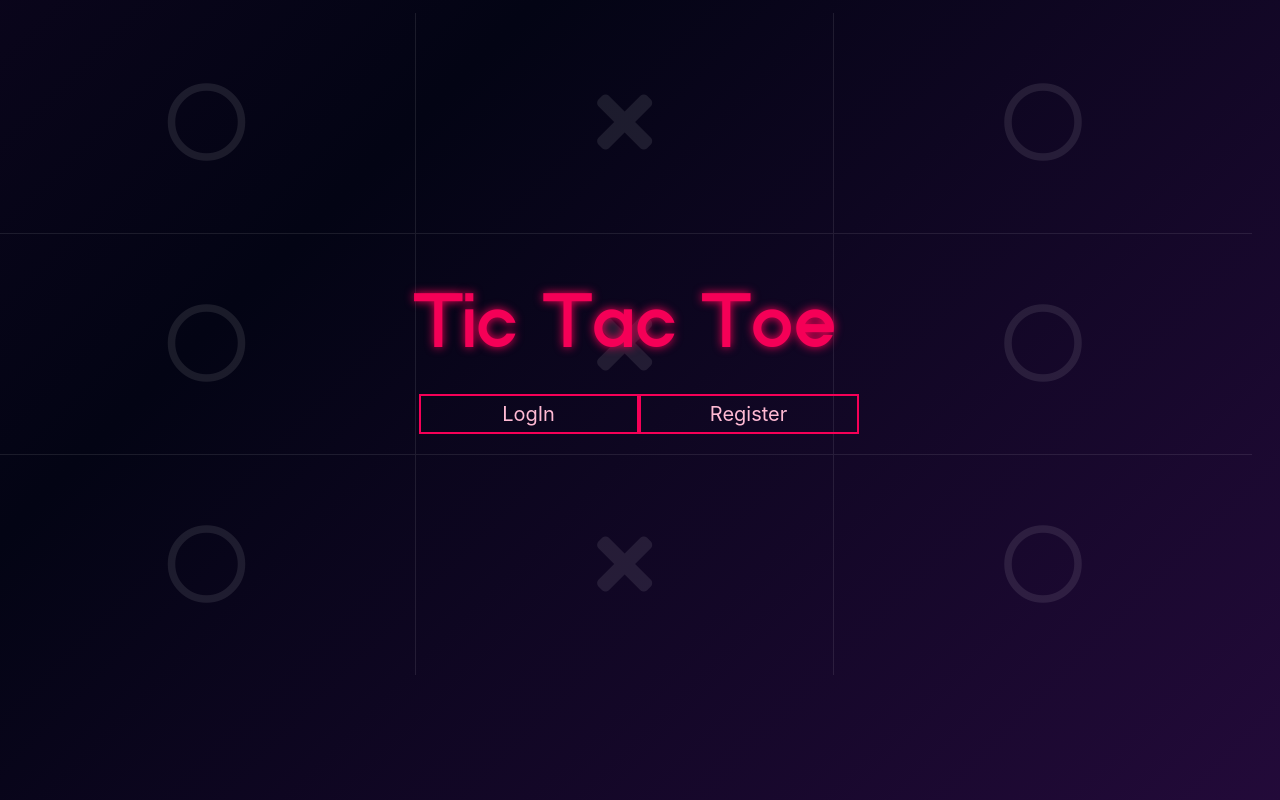
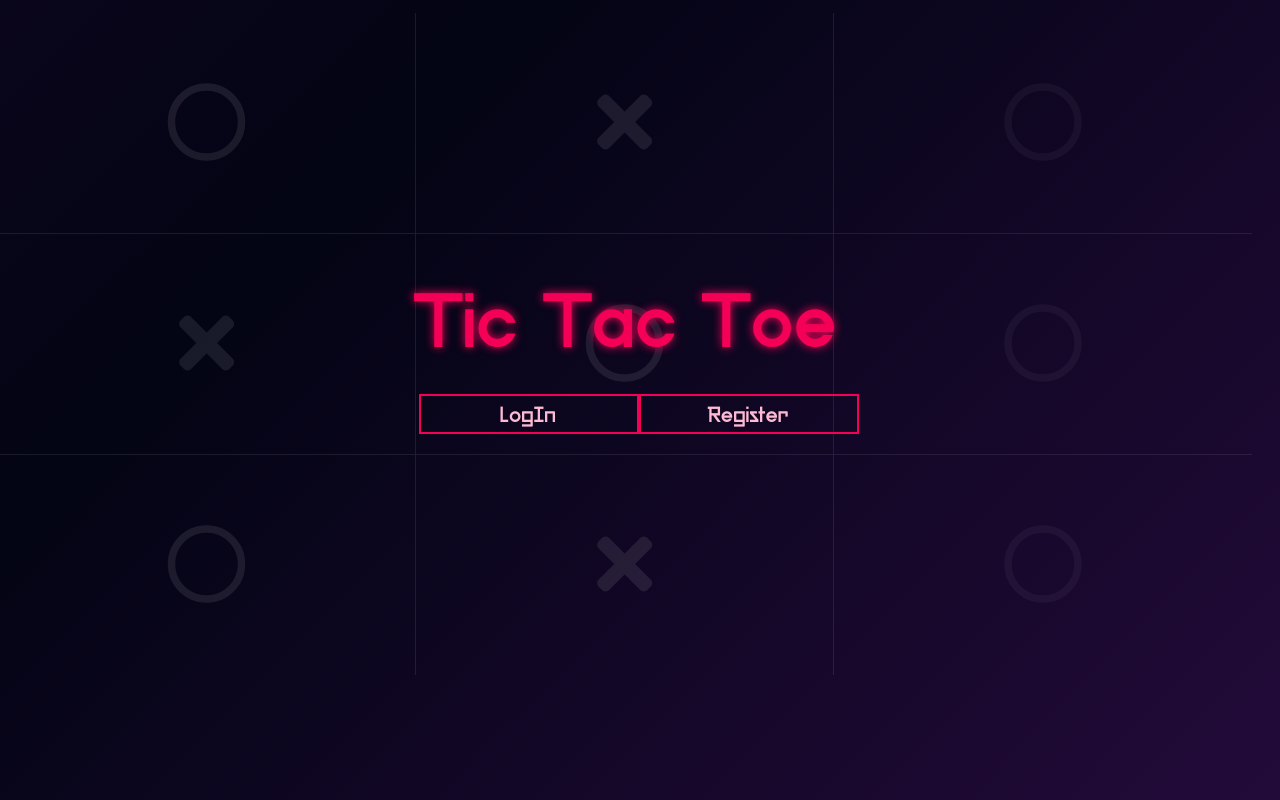
Before and after one commit to aabbhishek/Tic-Tac-Toe, a PHP site: page / in a window 1280 px wide. Run offline with PHP 8.4, Linux system fonts and the light colour scheme; some libraries are stand-ins or nearby versions.

Commit message:
update 0.5

```diff
--- a/css/style.css
+++ b/css/style.css
@@ -4,6 +4,8 @@
 	margin: 0;
 	overflow-x: hidden;
 }
+
+/* background animaton */
 
 @-webkit-keyframes Gradient {
 	0% {
@@ -63,6 +65,8 @@
 	animation: Gradient 15s ease infinite;
 }
 
+/* neon glow effect  */
+
 @-webkit-keyframes on-off {
 	0% {
 		text-shadow: 0px 0px 15px #F50057;
@@ -111,8 +115,7 @@
 	-webkit-animation: on-off 3s ease-out infinite;
 	-moz-animation: on-off 3s ease-out infinite;
 	animation: on-off 3s ease-out infinite;
-}
-.font-back-anim{
+}.font-back-anim{
 	font-size: 80px;
 	color: #fff;
 	opacity: 0.3;
@@ -128,7 +131,114 @@
 	background-color: transparent;
 	border:2px solid #F50057;
 	font-size: 20px;
+	cursor: pointer;
+	transition: 0.5s ;
+	font-family: Pdark;
+}.but-model-user:hover{
+	background-color: #F50057;
+}
 
-	cursor: pointer;
+
+/*  text shadow animaton for win  */
+
+@keyframes win {
+	0% {
+		text-shadow: 0px 0px 15px #00C853;
+	}
+	50% {
+		text-shadow: 0px 0px 5px #00C853;
+	}
+	100% {
+		text-shadow: 0px 0px 15px #00C853;
+	}
+}
+
+@-webkit-keyframes win {
+	0% {
+		text-shadow: 0px 0px 15px #00C853;
+	}
+	50% {
+		text-shadow: 0px 0px 5px #00C853;
+	}
+	100% {
+		text-shadow: 0px 0px 15px #00C853;
+	}
+}
+
+@-moz-keyframes win {
+	0% {
+		text-shadow: 0px 0px 15px #00C853;
+	}
+	50% {
+		text-shadow: 0px 0px 5px #00C853;
+	}
+	100% {
+		text-shadow: 0px 0px 15px #00C853;
+	}
+}
+.win-anim{
+	-webkit-animation: win 3s ease-out infinite;
+	-moz-animation: win 3s ease-out infinite;
+	animation: win 3s ease-out infinite;
 
 }
+
+
+/* Visible hidden animaton  */
+
+@keyframes vh {
+	0% {
+		opacity: 1;
+	}
+	25% {
+		opacity: 0;
+	}
+	45% {
+		opacity: 1;
+	}
+	60% {
+		opacity: 0;
+	}
+	100% {
+		opacity: 1;
+	}
+}
+@-webkit-keyframes vh {
+	0% {
+		opacity: 1;
+	}
+	25% {
+		opacity: 0;
+	}
+	45% {
+		opacity: 1;
+	}
+	60% {
+		opacity: 0;
+	}
+	100% {
+		opacity: 1;
+	}
+}
+@-moz-keyframes vh {
+	0% {
+		opacity: 1;
+	}
+	25% {
+		opacity: 0;
+	}
+	45% {
+		opacity: 1;
+	}
+	60% {
+		opacity: 0;
+	}
+	100% {
+		opacity: 1;
+	}
+}
+.flick{
+	-webkit-animation: vh 5s ease-out infinite;
+	-moz-animation: vh 5s ease-out infinite;
+	animation: vh 5s ease-out infinite;
+}
--- a/index.html
+++ b/index.html
@@ -17,17 +17,17 @@
       <div class="backgroud-anim">
         <div class="row" style="width: 100%!important;opacity:0.3;">
             <!-- row 1  -->
-          <div class="col-md-4 font-back-anim" style="border-right:1px solid #fff;padding:50px 50px 50px 50px;"><center><i class="far fa-circle"></i></center></div>
+          <div class="col-md-4 font-back-anim" style="border-right:1px solid #fff;padding:50px 50px 50px 50px;"><center><i class="far fa-circle "></i></center></div>
           <div class="col-md-4 font-back-anim" style="border-right:1px solid #fff;padding:50px 50px 50px 50px;"><center><i class="fas fa-times"></i></center></div>
-          <div class="col-md-4 font-back-anim" style="padding:50px 50px 50px 50px;"><center><i class="far fa-circle"></i></center></div>
+          <div class="col-md-4 font-back-anim" style="padding:50px 50px 50px 50px;"><center><i class="far fa-circle win-anim flick"></i></center></div>
           <!-- row 2  -->
-          <div class="col-md-4 font-back-anim" style="border-right:1px solid #fff;border-top:1px solid #fff;padding:50px 50px 50px 50px;"><center><i class="far fa-circle"></i></center></div>
           <div class="col-md-4 font-back-anim" style="border-right:1px solid #fff;border-top:1px solid #fff;padding:50px 50px 50px 50px;"><center><i class="fas fa-times"></i></center></div>
-          <div class="col-md-4 font-back-anim" style="border-top:1px solid #fff;padding:50px 50px 50px 50px;"><center><i class="far fa-circle"></i></center></div>
+          <div class="col-md-4 font-back-anim" style="border-right:1px solid #fff;border-top:1px solid #fff;padding:50px 50px 50px 50px;"><center><i class="far fa-circle "></i></center></div>
+          <div class="col-md-4 font-back-anim" style="border-top:1px solid #fff;padding:50px 50px 50px 50px;"><center><i class="far fa-circle win-anim flick"></i></center></div>
           <!-- row 3  -->
-          <div class="col-md-4 font-back-anim" style="border-right:1px solid #fff;border-top:1px solid #fff;padding:50px 50px 50px 50px;"><center><i class="far fa-circle"></i></center></div>
+          <div class="col-md-4 font-back-anim " style="border-right:1px solid #fff;border-top:1px solid #fff;padding:50px 50px 50px 50px;"><center><i class="far fa-circle"></i></center></div>
           <div class="col-md-4 font-back-anim" style="border-right:1px solid #fff;border-top:1px solid #fff;padding:50px 50px 50px 50px;"><center><i class="fas fa-times"></i></center></div>
-          <div class="col-md-4 font-back-anim" style="border-top:1px solid #fff;padding:50px 50px 50px 50px;"><center><i class="far fa-circle"></i></center></div>
+          <div class="col-md-4 font-back-anim" style="border-top:1px solid #fff;padding:50px 50px 50px 50px;"><center><i class="far fa-circle win-anim flick"></i></center></div>
         </div>
       </div>
       <div class="main-intraction cover-container d-flex w-100 h-100 p-3 mx-auto flex-column" style="position: absolute;">
@@ -40,8 +40,30 @@
               </div>
 
       </div>
+    </div>
 
-    </div>
+
+    <!-- model Login part  -->
+
+    <div class="modal" tabindex="-1" role="dialog">
+      <div class="modal-dialog" role="document">
+        <div class="modal-content">
+          <div class="modal-header">
+            <h5 class="modal-title">Modal title</h5>
+            <button type="button" class="close" data-dismiss="modal" aria-label="Close">
+              <span aria-hidden="true">&times;</span>
+            </button>
+          </div>
+          <div class="modal-body">
+            <p>Modal body text goes here.</p>
+          </div>
+          <div class="modal-footer">
+            <button type="button" class="btn btn-secondary" data-dismiss="modal">Close</button>
+            <button type="button" class="btn btn-primary">Save changes</button>
+          </div>
+        </div>
+      </div>
+   </div>
 
   </body>
 </html>
```
